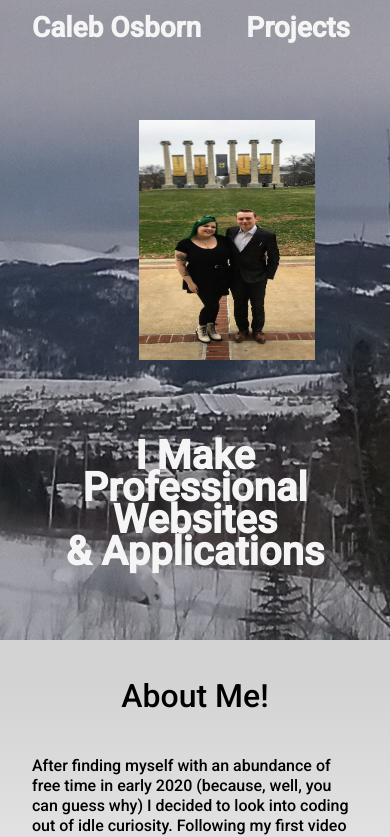
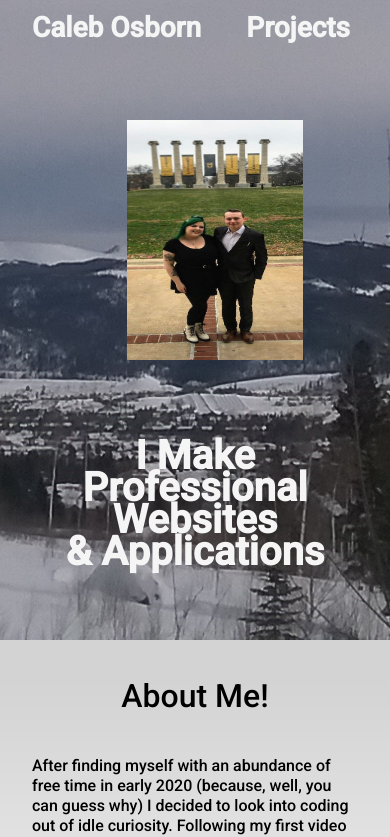
Before and after one commit to Cosbo9/Portfolio, an Angular app: page / in a window 390 px wide. Shown: the top 837 px of the page. Built offline with nearby package versions, Linux system fonts and the light colour scheme.

Commit message:
image adjustment

```diff
--- a/src/app/home/home.component.scss
+++ b/src/app/home/home.component.scss
@@ -95,6 +95,7 @@ mat-toolbar {
                 align-self: center;
                 width: 11rem;
                 height: 15rem;
+                margin-left: 8.5rem;
             }
             h1 {
                 margin-top: 4rem;
```
